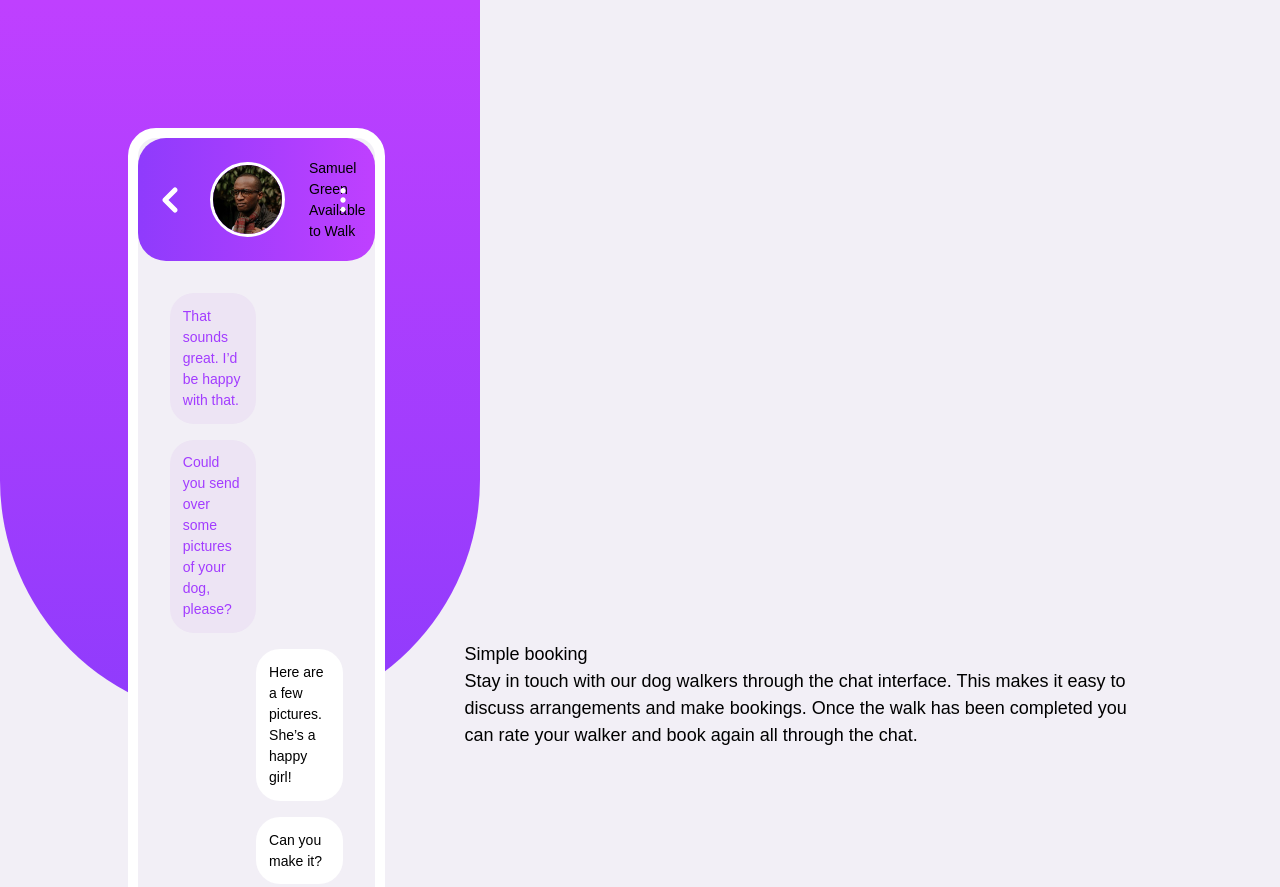
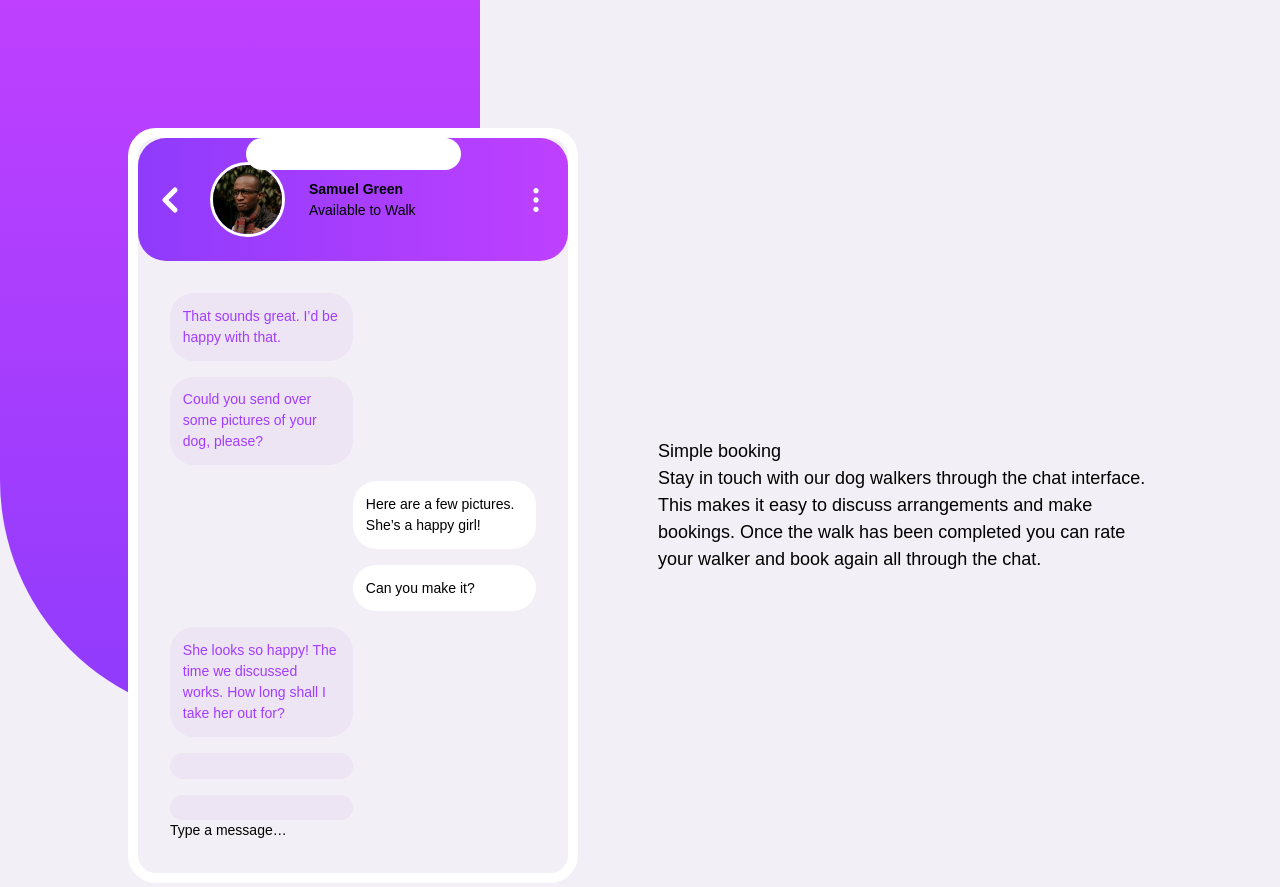
Before and after one commit to DrZero1234/FEM_Chat_app, a plain HTML site: page index.html in a window 1280 px wide. Shown: the top 887 px of the page. Drawn offline with Linux system fonts and the light colour scheme.

Commit message:
header shape added

```diff
--- a/index.html
+++ b/index.html
@@ -23,6 +23,7 @@
 
       <div class="content-wrapper">
         <div class="phone-container">
+          <div class="header-shape"> </div>
             <div class="phone-content">
               <div class="phone-header">
                 <div class="phone-header-left">
@@ -42,6 +43,10 @@
                   <li class="text-bubble friend-text">Here are a few pictures. She’s a happy girl!</li>
                   <li class="text-bubble friend-text">Can you make it?</li>
                   <li class="text-bubble user-text">She looks so happy! The time we discussed works. How long shall I take her out for?</li>
+                  <li class="text-bubble user-text user-vote">
+                      </li>
+                  <li class="text-bubble user-text user-vote">
+                   </li>
                 </ul>
 
 
@@ -49,11 +54,9 @@
 
 
 
-              30 minute walk
-              $29
 
-              1 hour walk
-              $49
+
+
 
               Type a message…
 
--- a/style.css
+++ b/style.css
@@ -119,15 +119,30 @@ body {
     gap: 5rem;
 }
 
+.header-shape {
+    position: absolute;
+    top: 0;
+    right: 25%;
+    width: 50%;
+    padding: 1rem;
+    background-color: var(--neutral-900);
+    z-index: 5000;
+    border-radius: 100vw;
+}
+
 .phone-container {
     display: flex;
+    position: relative;
     flex-direction: column;
     z-index: 100;
     border: 10px solid var(--neutral-900);
     border-radius: 2em;
     background-color: var(--primary-900);
     font-size: var(--fs-text);
+    min-width: 450px;
+    pointer-events: none;
 }
+
 
 
 
@@ -182,15 +197,17 @@ body {
     padding: .8rem;
     width: 50%;
     border-radius: 1.5rem;
-    flex-wrap: wrap;
+    word-wrap: break-word;
+}
 
-}
 
 .user-text {
     background-color: var(--neutral-700);
     color: var(--primary-500);
     justify-self: flex-start;
 }
+
+
 
 .friend-text {
     background-color: var(--neutral-900);
@@ -201,3 +218,13 @@ body {
 .phone-text-interface {
     padding: 2rem;
 }
+
+.highlighted-text {
+    font-weight: var(--fw-title);
+}
+
+@media screen and (max-width: 45em) {
+    .content-wrapper {
+        flex-direction: column;
+    }
+}
```
Lines whose indentation alone changed are shown as unchanged.
